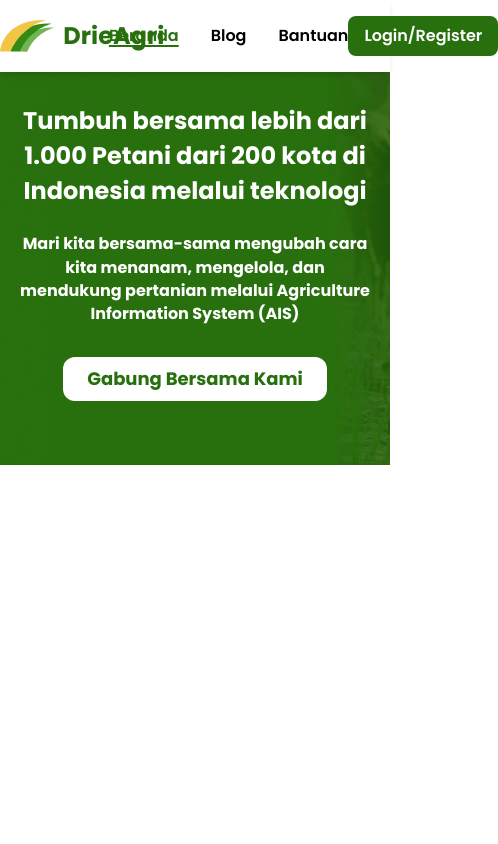
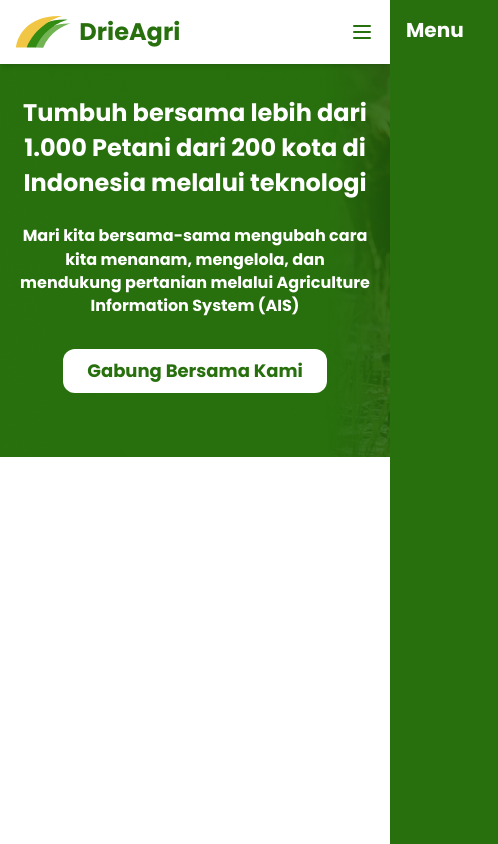
Before and after one commit to fhrlzmn/drieagri-landing-page, a Next.js app: page / in a window 390 px wide. Shown: the whole page, 498 px wide, since content can reach past the window. Built offline with nearby package versions, Linux system fonts and the light colour scheme.

Commit message:
feat: add mobile menu functionality and components

```diff
--- a/components/header.tsx
+++ b/components/header.tsx
@@ -4,27 +4,30 @@ import Image from 'next/image';
 import Link from 'next/link';
 import { useSearchParams } from 'next/navigation';
 import { useState, useEffect } from 'react';
+import MobileMenuButton from './header/mobile-menu-button';
+import MobileMenu from './header/mobile-menu';
+
+const navigationLinks = [
+  { name: 'Beranda', href: '' },
+  { name: 'Blog', href: '#blog' },
+  { name: 'Bantuan', href: '#bantuan' },
+];
+
+const activeLinkClass =
+  'text-primary underline underline-offset-4 decoration-2 decoration-primary';
 
 export default function Header() {
   const searchParams = useSearchParams();
   const [activeLink, setActiveLink] = useState<string>('');
+  const [isMobileMenuOpen, setIsMobileMenuOpen] = useState(false);
 
   useEffect(() => {
     setActiveLink(window.location.hash);
   }, [searchParams]);
 
-  const navigationLinks = [
-    { name: 'Beranda', href: '' },
-    { name: 'Blog', href: '#blog' },
-    { name: 'Bantuan', href: '#bantuan' },
-  ];
-
-  const activeLinkClass =
-    'text-primary underline underline-offset-4 decoration-2 decoration-primary';
-
   return (
     <header className='sticky top-0 z-50 bg-white shadow-md'>
-      <div className='container mx-auto flex items-center justify-between py-4 font-semibold'>
+      <div className='container mx-auto flex items-center justify-between py-4 px-4 md:px-24 font-semibold'>
         <div className='flex items-center gap-2'>
           <Image
             src='/logo.svg'
@@ -37,7 +40,7 @@ export default function Header() {
             DrieAgri
           </Link>
         </div>
-        <nav className='flex gap-8'>
+        <nav className='hidden md:flex gap-8'>
           {navigationLinks.map((link) => (
             <Link
               key={link.name}
@@ -54,10 +57,21 @@ export default function Header() {
         </nav>
         <Link
           href='#'
-          className='bg-primary text-white px-4 py-2 rounded-lg cursor-pointer hover:bg-primary/80'
+          className='hidden md:inline-block bg-primary text-white px-4 py-2 rounded-lg cursor-pointer hover:bg-primary/80'
         >
           Login/Register
         </Link>
+
+        {/* Mobile menu */}
+        <MobileMenuButton
+          setIsMobileMenuOpen={setIsMobileMenuOpen}
+          isMobileMenuOpen={isMobileMenuOpen}
+        />
+        <MobileMenu
+          isMobileMenuOpen={isMobileMenuOpen}
+          setIsMobileMenuOpen={setIsMobileMenuOpen}
+          activeLink={activeLink}
+        />
       </div>
     </header>
   );
--- /dev/null
+++ b/components/header/mobile-menu-button.tsx
@@ -0,0 +1,20 @@
+import { Menu } from 'lucide-react';
+
+interface Props {
+  setIsMobileMenuOpen: (isOpen: boolean) => void;
+  isMobileMenuOpen: boolean;
+}
+
+export default function MobileMenuButton({
+  setIsMobileMenuOpen,
+  isMobileMenuOpen,
+}: Props) {
+  return (
+    <button
+      className='md:hidden'
+      onClick={() => setIsMobileMenuOpen(!isMobileMenuOpen)}
+    >
+      <Menu className='text-primary' />
+    </button>
+  );
+}
--- /dev/null
+++ b/components/header/mobile-menu.tsx
@@ -0,0 +1,54 @@
+import Link from 'next/link';
+import { X } from 'lucide-react';
+
+interface Props {
+  isMobileMenuOpen: boolean;
+  setIsMobileMenuOpen: (isOpen: boolean) => void;
+  activeLink: string;
+}
+
+export default function MobileMenu({
+  isMobileMenuOpen,
+  setIsMobileMenuOpen,
+  activeLink,
+}: Props) {
+  const navigationLinks = [
+    { name: 'Beranda', href: '' },
+    { name: 'Blog', href: '#blog' },
+    { name: 'Bantuan', href: '#bantuan' },
+  ];
+
+  return (
+    <div
+      className={`fixed top-0 left-0 w-full h-screen bg-primary text-white z-50 transition-transform duration-300 ${
+        isMobileMenuOpen ? 'translate-x-0' : 'translate-x-full'
+      }`}
+    >
+      <div className='flex items-center justify-between p-4'>
+        <h2 className='text-xl font-bold'>Menu</h2>
+        <button onClick={() => setIsMobileMenuOpen(false)}>
+          <X className='text-white' />
+        </button>
+      </div>
+      <nav className='flex flex-col items-center gap-4 mt-8 text-lg'>
+        {navigationLinks.map((link) => (
+          <Link
+            key={link.name}
+            href={link.href}
+            className={
+              activeLink === link.href ? 'text-white' : 'text-gray-200'
+            }
+          >
+            {link.name}
+          </Link>
+        ))}
+        <Link
+          href='#'
+          className='inline-block bg-white text-primary px-4 py-2 rounded-lg cursor-pointer hover:bg-primary/80 mt-8'
+        >
+          Login/Register
+        </Link>
+      </nav>
+    </div>
+  );
+}
```
Also changed, not shown: package.json (+7 -6 lines), 1 other file (tests, documents, lock files or other folders).
